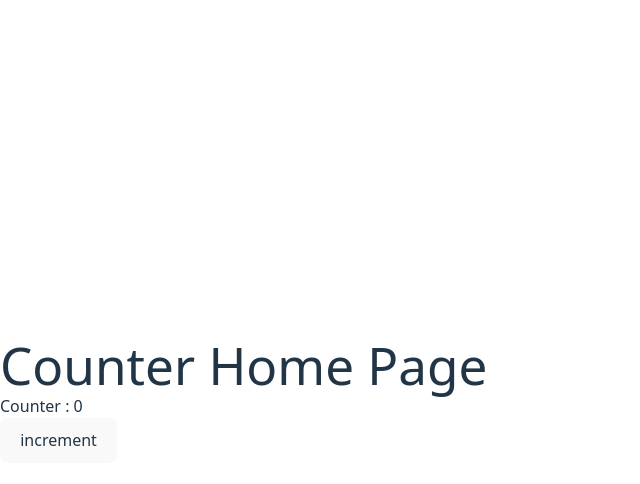
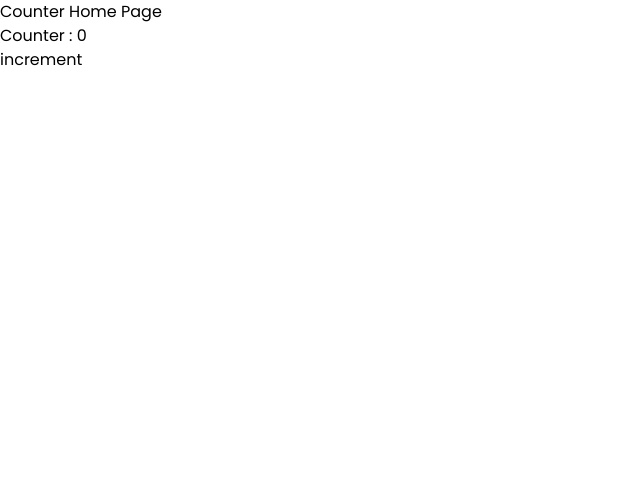
Before and after one commit to nitishpatel/coe-submissions, a React (Vite) app in the folder frontend-playground/: page / in a window 1280 px wide. Shown: the top 484 px of the page, without its empty margins (0-640 px from the left). Built offline with nearby package versions, Linux system fonts and the light colour scheme.

Commit message:
chore: removed boiler plate css

```diff
--- a/frontend-playground/src/index.css
+++ b/frontend-playground/src/index.css
@@ -1,70 +1,6 @@
+@import url('https://fonts.googleapis.com/css2?family=Poppins:ital,wght@0,100;0,200;0,300;0,400;0,500;0,600;0,700;0,800;0,900;1,100;1,200;1,300;1,400;1,500;1,600;1,700;1,800;1,900&display=swap');
 @import "tailwindcss";
 
-:root {
-  font-family: system-ui, Avenir, Helvetica, Arial, sans-serif;
-  line-height: 1.5;
-  font-weight: 400;
-
-  color-scheme: light dark;
-  color: rgba(255, 255, 255, 0.87);
-  background-color: #242424;
-
-  font-synthesis: none;
-  text-rendering: optimizeLegibility;
-  -webkit-font-smoothing: antialiased;
-  -moz-osx-font-smoothing: grayscale;
+* {
+  font-family: 'Poppins', sans-serif;
 }
-
-a {
-  font-weight: 500;
-  color: #646cff;
-  text-decoration: inherit;
-}
-a:hover {
-  color: #535bf2;
-}
-
-body {
-  margin: 0;
-  display: flex;
-  place-items: center;
-  min-width: 320px;
-  min-height: 100vh;
-}
-
-h1 {
-  font-size: 3.2em;
-  line-height: 1.1;
-}
-
-button {
-  border-radius: 8px;
-  border: 1px solid transparent;
-  padding: 0.6em 1.2em;
-  font-size: 1em;
-  font-weight: 500;
-  font-family: inherit;
-  background-color: #1a1a1a;
-  cursor: pointer;
-  transition: border-color 0.25s;
-}
-button:hover {
-  border-color: #646cff;
-}
-button:focus,
-button:focus-visible {
-  outline: 4px auto -webkit-focus-ring-color;
-}
-
-@media (prefers-color-scheme: light) {
-  :root {
-    color: #213547;
-    background-color: #ffffff;
-  }
-  a:hover {
-    color: #747bff;
-  }
-  button {
-    background-color: #f9f9f9;
-  }
-}
```
